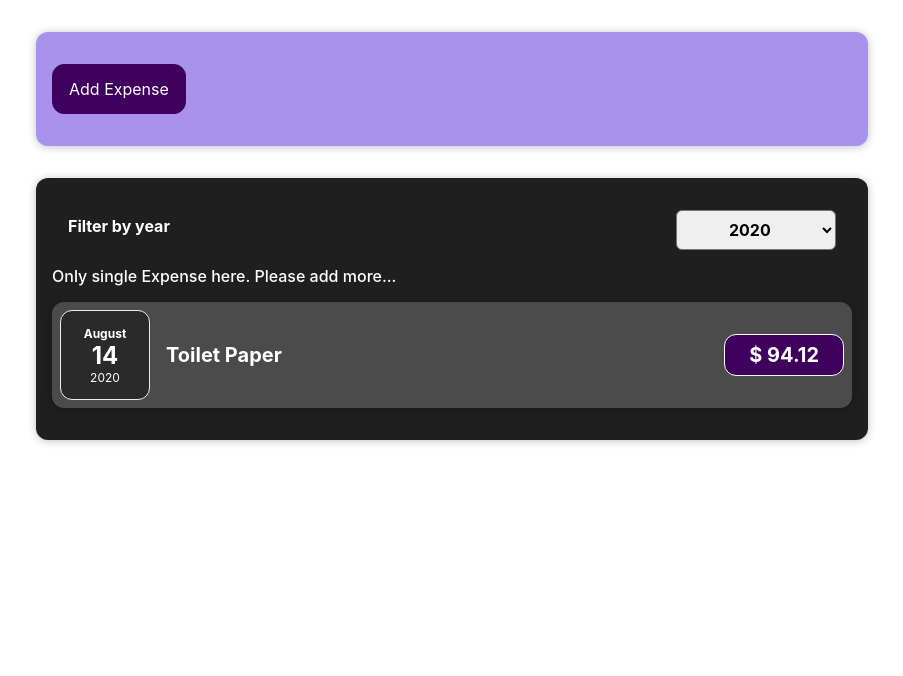
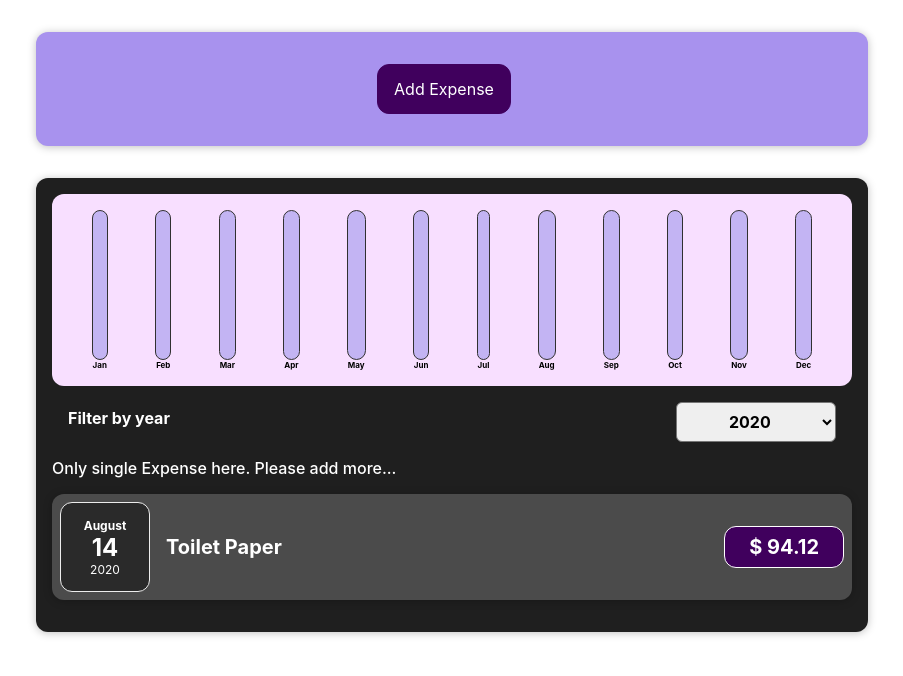
Before and after one commit to Karanjsk2k01/REACT-EXPENSE-TRACKER, a React (Create React App) app: page / in a window 1280 px wide. Shown: the top 676 px of the page, without its empty margins (188-1091 px from the left). Built offline with nearby package versions, Linux system fonts and the light colour scheme.

Commit message:
Added chartbar

```diff
--- /dev/null
+++ b/src/components/Charts/Chart.css
@@ -0,0 +1,9 @@
+.chart {
+  padding: 1rem;
+  border-radius: 12px;
+  background-color: #f8dfff;
+  text-align: center;
+  display: flex;
+  justify-content: space-around;
+  height: 10rem;
+}
--- /dev/null
+++ b/src/components/Charts/Chart.js
@@ -0,0 +1,19 @@
+import React from 'react'
+import './Chart.css';
+import ChartBar from './ChartBar';
+
+const Chart = (props) => {
+
+  const dataPointsValue = props.dataPoints.map(data => data.value);
+  const totalMaxValue = Math.max(...dataPointsValue)
+
+
+  return (
+    <div className='chart'>
+      {props.dataPoints.map(data => <ChartBar key={data.label} value={data.value} maxValue={null} label={data.label} />)}
+
+    </div>
+  )
+}
+
+export default Chart;
--- /dev/null
+++ b/src/components/Charts/ChartBar.css
@@ -0,0 +1,30 @@
+.chart-bar {
+  height: 100%;
+  display: flex;
+  flex-direction: column;
+  align-items: center;
+}
+
+.chart-bar__inner {
+  height: 100%;
+  width: 100%;
+  border: 1px solid #313131;
+  border-radius: 12px;
+  background-color: #c3b4f3;
+  overflow: hidden;
+  display: flex;
+  flex-direction: column;
+  justify-content: flex-end;
+}
+
+.chart-bar__fill {
+  background-color: #4826b9;
+  width: 100%;
+  transition: all 0.3s ease-out;
+}
+
+.chart-bar__label {
+  font-weight: bold;
+  font-size: 0.5rem;
+  text-align: center;
+}
--- /dev/null
+++ b/src/components/Charts/ChartBar.js
@@ -0,0 +1,25 @@
+import React from 'react'
+import './ChartBar.css';
+
+const ChartBar = (props) => {
+
+  //calculating the barheight
+
+  let barheight = '0%';
+
+  if (props.maxValue > 0) {
+    barheight = Math.round((props.value / props.maxValue) * 100);
+  }
+
+
+  return (
+    <div className='chart-bar'>
+      <div className='chart-bar__inner'>
+        <div className='chart-bar__fill' style={{ 'height': barheight }}></div>
+      </div>
+      <div className='chart-bar__label'>{props.label}</div>
+    </div>
+  )
+}
+
+export default ChartBar
--- /dev/null
+++ b/src/components/Expenses/ChartData.js
@@ -0,0 +1,31 @@
+import React from 'react'
+import Chart from '../Charts/Chart'
+
+
+
+export const ChartData = (props) => {
+  const dataPoints = [
+    { label: 'Jan', value: 0 },
+    { label: 'Feb', value: 0 },
+    { label: 'Mar', value: 0 },
+    { label: 'Apr', value: 0 },
+    { label: 'May', value: 0 },
+    { label: 'Jun', value: 0 },
+    { label: 'Jul', value: 0 },
+    { label: 'Aug', value: 0 },
+    { label: 'Sep', value: 0 },
+    { label: 'Oct', value: 0 },
+    { label: 'Nov', value: 0 },
+    { label: 'Dec', value: 0 }
+  ];
+
+  for (const expense in props.expenseData) {
+    const expenseMonth = expense.Date.getMonth();
+    dataPoints[expenseMonth].value += expense.Amount
+  }
+  return (
+    < div >
+      <Chart dataPoints={dataPoints} />
+    </div >
+  )
+}
--- a/src/components/Expenses/Expenses.js
+++ b/src/components/Expenses/Expenses.js
@@ -3,6 +3,7 @@
 import "./expenses.css";
 import ExpenseFilter from "./ExpenseFilter";
 import { useState } from "react";
+import { ChartData } from "./ChartData";
 
 var Expense = (props) => {
 
@@ -59,6 +60,7 @@
 
   return (
     <Card className="expenses">
+      <ChartData />
       <ExpenseFilter selected={filteredValue} onchangeFilter={onFilterChange} />
       {expenseslist}
     </Card >
--- a/src/components/NewExpense/ExpenseForm.css
+++ b/src/components/NewExpense/ExpenseForm.css
@@ -24,7 +24,9 @@
 .new-expense__actions {
   text-align: right;
   padding: 1rem 0rem;
-
+  display: flex;
+  align-items: center;
+  justify-content: center;
 }
 
 .new-expense__visible {
--- a/src/components/NewExpense/ExpenseForm.js
+++ b/src/components/NewExpense/ExpenseForm.js
@@ -26,10 +26,11 @@
 
     let userObject = {
       Title: enteredtitle,
-      Amount: enteredAmount,
+      Amount: +enteredAmount,
       Date: new Date(enteredDate)
     }
 
+    console.log(userObject);
     props.onSaveExpense(userObject);
 
     //clearing the inputs
```
